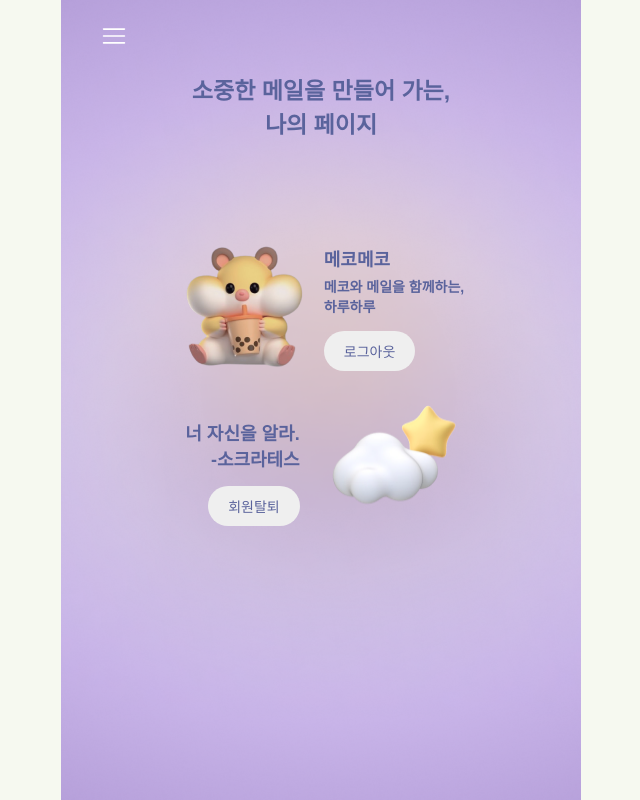
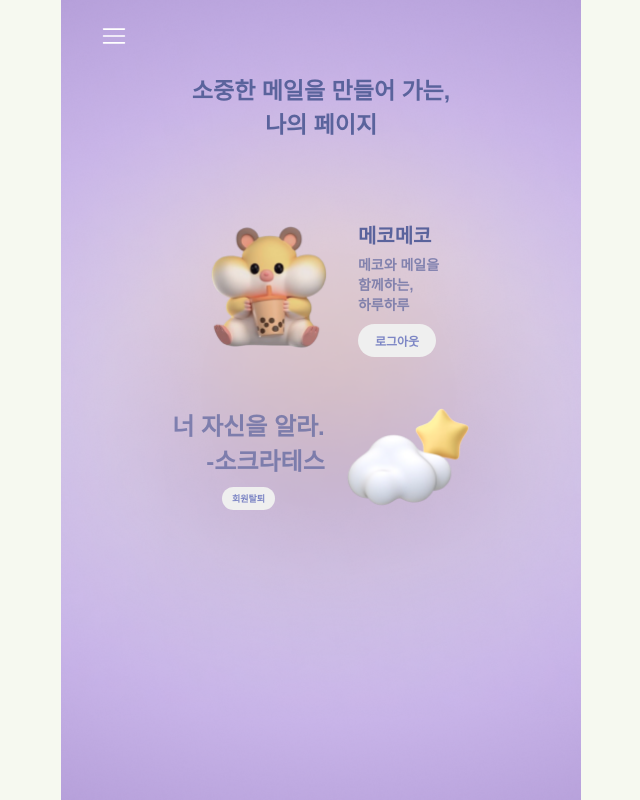
Before and after one commit to hackathon1team/hackathon1_fe, a React (Vite) app: page /myPage in a window 1280 px wide. Shown: the whole page, without its empty margins (319-959 px from the left). Built offline with nearby package versions, Linux system fonts and the light colour scheme.

Commit message:
Design: myPage 태그들 font-size수정, 줄바꿈 수정

```diff
--- a/src/pages/myPage/components/myPageItem.jsx
+++ b/src/pages/myPage/components/myPageItem.jsx
@@ -7,7 +7,7 @@ const myPageItem = () => {
       <img src="src\assets\Img\myPageImg\hamsterlogo.png" alt="hamsterlogo" />
       <LogoutBoxDetail>
         <Name>메코메코</Name>
-        <LogDetail>메코와 메일을 함께하는,<br/> 하루하루</LogDetail>
+        <LogDetail>메코와 메일을<br/> 함께하는,<br/> 하루하루</LogDetail>
         <LogoutButton>로그아웃</LogoutButton>
       </LogoutBoxDetail>
     </LogoutBox>
@@ -27,26 +27,31 @@ export default myPageItem
 
 const MyPageBox = styled.div`
   margin-top: 60px;
+  margin: 60px 50px 0px;
   display: flex;
-  justify-content: center;
   flex-direction: column;
-  border-radius: 30px;
 `
 
 const LogoutBox = styled.div`
   display: flex;
   justify-content: center;
-  margin: 30px 0px;
+  padding: 10px 0px;
+  margin-bottom: 30px;
+
+  img {
+    width: 125px;
+    height: 145px;
+  }
 `;
 
 const LogoutBoxDetail = styled.div`
-  padding-left: 20px;
-  margin-top: 15px;
+  padding-left: 30px;
+  margin-top: 10px;
   text-align: left;
 `;
 
 const Name = styled.div`
-  font-size: 18px;
+  font-size: 20px;
   font-weight: 900;
   color: #5A639C;
   margin-bottom: 5px;
@@ -55,17 +60,18 @@ const Name = styled.div`
 const LogDetail = styled.div`
   font-size: 14px;
   font-weight: 600;
-  color: #5A639C;
-  margin-bottom: 15px;
+  color: #5a639cb2;
+  margin-bottom: 10px;
 `;
 
 const LogoutButton = styled.button`
   border: none;
   border-radius: 30px;
-  padding: 10px 20px;
+  padding: 8px 17px;
   cursor: pointer;
-  font-size: 14px;
-  color: #5A639C;
+  font-size: 12px;
+  color: #5f6bbacb;
+  font-weight: 700;
 
   &:hover {
     background-color: #4b578e;
@@ -75,29 +81,35 @@ const LogoutButton = styled.button`
 const DeleteAccountBox = styled.div`
   display: flex;
   justify-content: center;
+  text-align: center;
+  padding: 10px 0px;
+
+  img {
+    width: 135px;
+    height: 120px;
+  }
 `;
 
 const DeleteAccountBoxDetail = styled.div`
-  padding-right: 20px;
-  margin-top: 15px;
-  text-align: right;
+  padding-right: 10px;
 `;
 
 const DelDetail = styled.div`
-  font-size: 18px;
+  font-size: 24px;
   font-weight: 900;
-  margin-bottom: 5px;
-  color: #5A639C;
-  margin-bottom: 15px;
+  color: #5a639cb2;
+  margin-bottom: 10px;
+  text-align: right;
 `;
 
 const DeleteAccountButton = styled.button`
   border: none;
   border-radius: 30px;
-  padding: 10px 20px;
+  padding: 5px 10px;
   cursor: pointer;
-  font-size: 14px;
-  color: #5A639C;
+  font-size: 9px;
+  color: #5f6bbacb;
+  font-weight: 700;
 
   &:hover {
     background-color: #4b578e;
```
